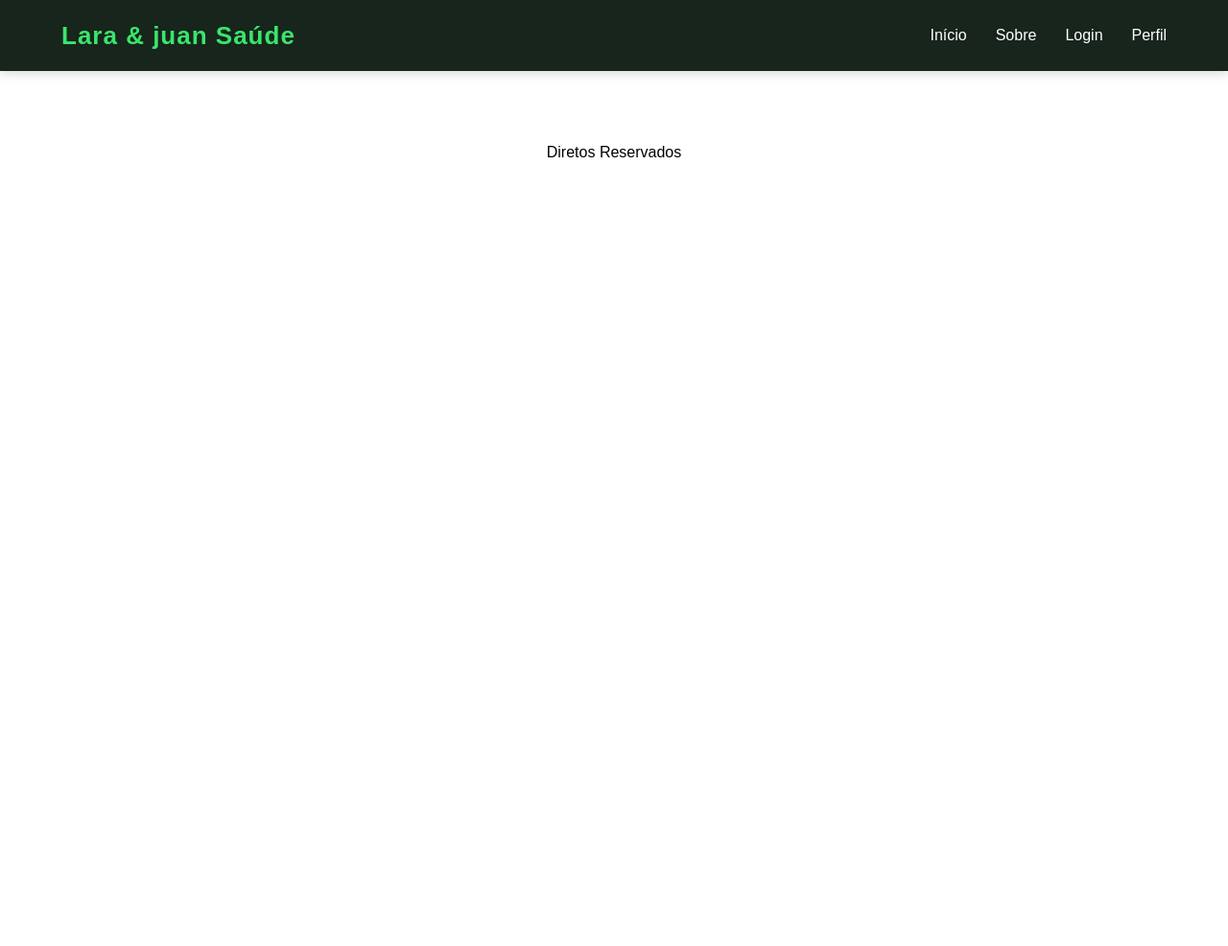
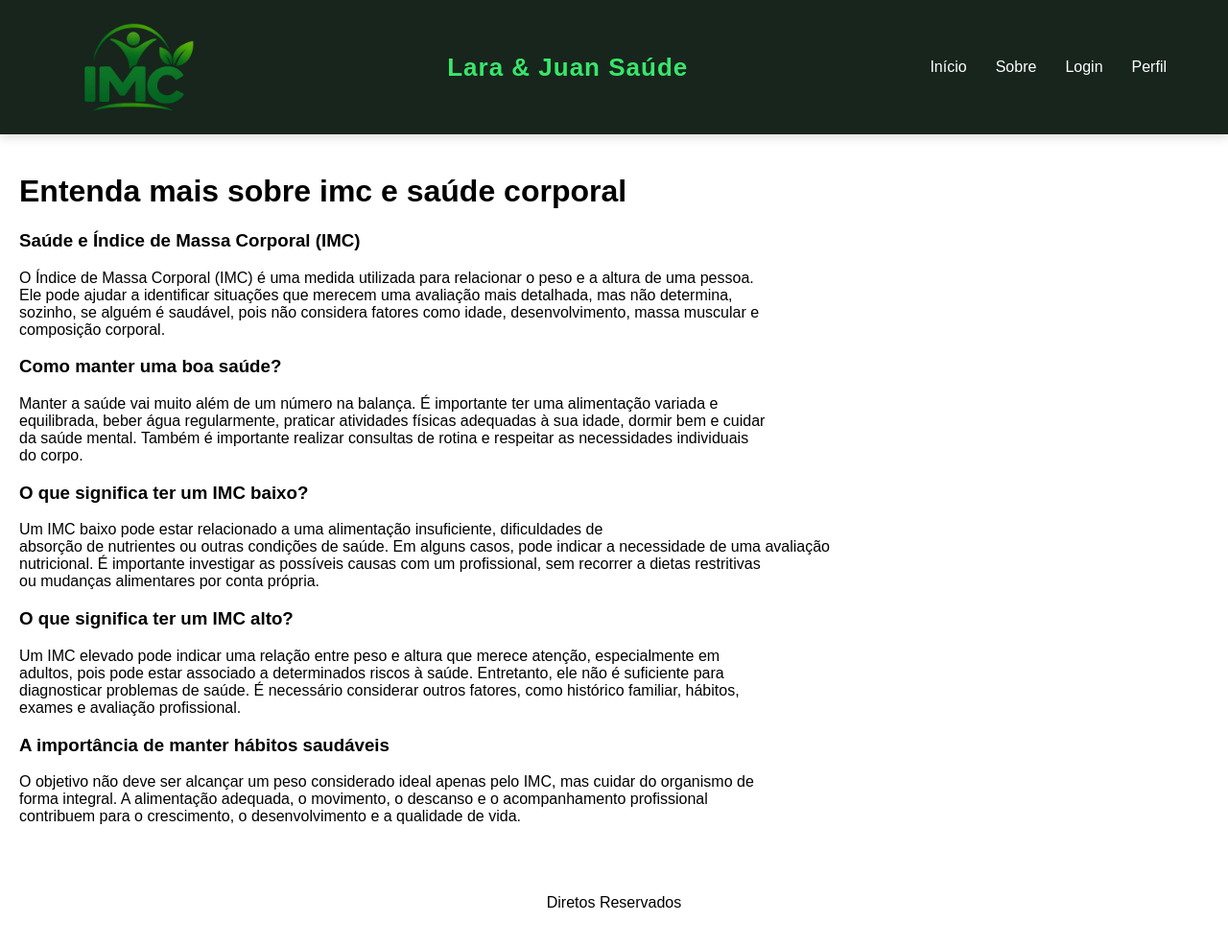
Before and after one commit to juanzz-111/Site-Fitness, a Flask app: page /about in a window 1280 px wide. Shown: the whole page at 96% size. Before the commit the page ends 164 px from the top, so only its background shows below. Run offline with Flask 3, Linux system fonts and the light colour scheme.

Commit message:
mensagem 2

```diff
--- a/Meu_projeto/static/css/header.css
+++ b/Meu_projeto/static/css/header.css
@@ -81,3 +81,6 @@ header nav a:hover::after {
         font-size: 14px;
     }
 }
+.logo{
+    height: 100px;
+}
--- a/Meu_projeto/templates/about.html
+++ b/Meu_projeto/templates/about.html
@@ -1 +1,28 @@
 {%extends "base.html"%}
+{% block content %}
+<h1>Entenda mais sobre imc e saúde corporal</h1>
+<h3>Saúde e Índice de Massa Corporal (IMC)</h3>
+<p>O Índice de Massa Corporal (IMC) é uma medida utilizada para relacionar o peso e a altura de uma pessoa.<br>
+Ele pode ajudar a identificar situações que merecem uma avaliação mais detalhada, mas não determina,<br>
+sozinho, se alguém é saudável, pois não considera fatores como idade, desenvolvimento, massa muscular e<br>
+composição corporal.</p>
+<h3>Como manter uma boa saúde?</h3>
+<p>Manter a saúde vai muito além de um número na balança. É importante ter uma alimentação variada e<br>
+equilibrada, beber água regularmente, praticar atividades físicas adequadas à sua idade, dormir bem e cuidar<br>
+da saúde mental. Também é importante realizar consultas de rotina e respeitar as necessidades individuais<br>
+do corpo.</p>
+<h3>O que significa ter um IMC baixo?</h3>
+<p>Um IMC baixo pode estar relacionado a uma alimentação insuficiente, dificuldades de<br>
+absorção de nutrientes ou outras condições de saúde. Em alguns casos, pode indicar a necessidade de uma avaliação<br>
+nutricional. É importante investigar as possíveis causas com um profissional, sem recorrer a dietas restritivas<br>
+ou mudanças alimentares por conta própria.</p>
+<h3>O que significa ter um IMC alto?</h3>
+<p>Um IMC elevado pode indicar uma relação entre peso e altura que merece atenção, especialmente em<br>
+adultos, pois pode estar associado a determinados riscos à saúde. Entretanto, ele não é suficiente para<br>
+diagnosticar problemas de saúde. É necessário considerar outros fatores, como histórico familiar, hábitos,<br>
+exames e avaliação profissional.</p>
+<h3>A importância de manter hábitos saudáveis</h3>
+<p>O objetivo não deve ser alcançar um peso considerado ideal apenas pelo IMC, mas cuidar do organismo de<br>
+forma integral. A alimentação adequada, o movimento, o descanso e o acompanhamento profissional<br>
+contribuem para o crescimento, o desenvolvimento e a qualidade de vida.</p>
+{% endblock %}
--- a/Meu_projeto/templates/header.html
+++ b/Meu_projeto/templates/header.html
@@ -3,7 +3,8 @@
         <link rel="stylesheet" href="{{ url_for('static', filename='css/header.css') }}">
     </head>
     <header>
-      <h1>Lara & juan Saúde</h1>
+      <img class="logo" src="static/images/logo.png" alt="logo">
+      <h1>Lara & Juan Saúde</h1>
         <nav>
          <a href="{{ url_for('inicio') }}">Início</a>
          <a href="{{ url_for('about') }}">Sobre</a>
--- a/Meu_projeto/templates/profile.html
+++ b/Meu_projeto/templates/profile.html
@@ -1 +1,4 @@
 {%extends "base.html"%}
+{%block content%}
+
+{%endblock%}
```
Also changed, not shown: Meu_projeto/static/icons/ChatGPT-Image-2-de-out.-de-2026_-18_45_30.ico (added), Meu_projeto/static/icons/favicon.png (deleted), Meu_projeto/static/images/logo.png.
